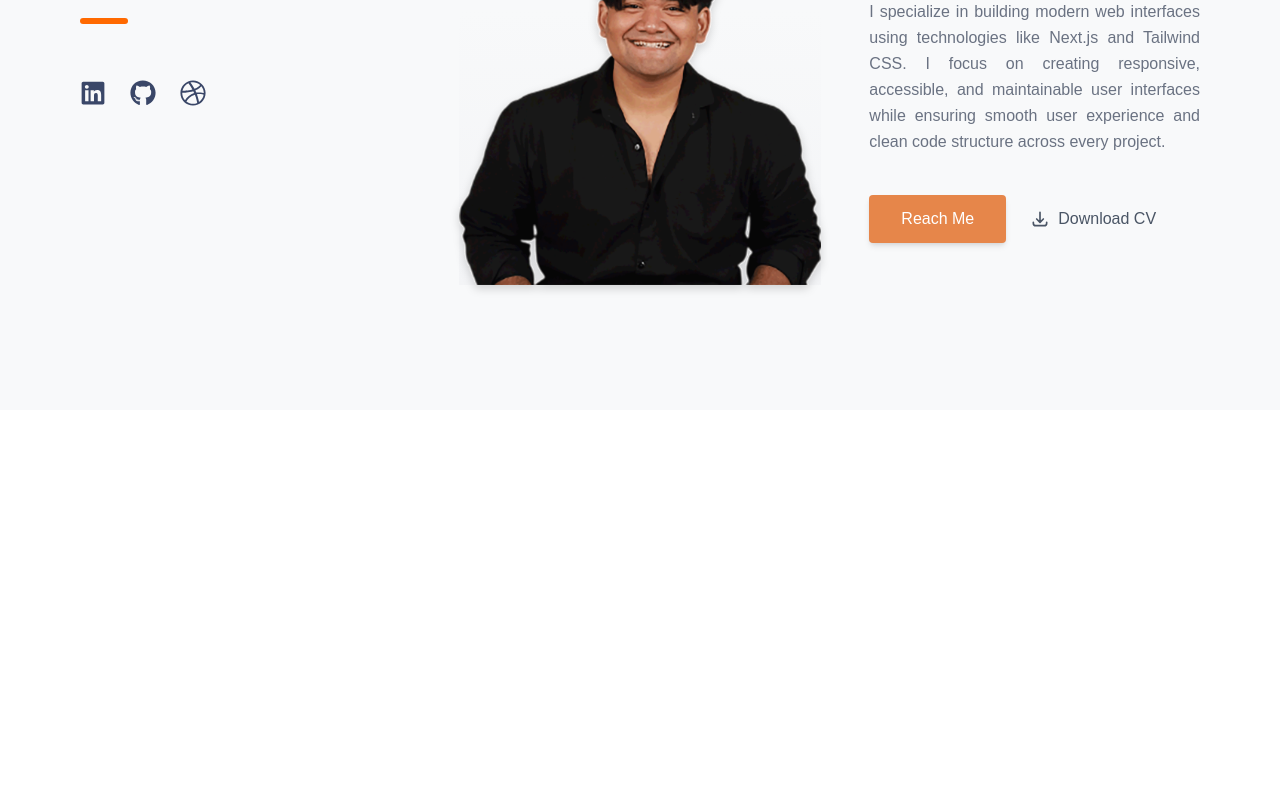
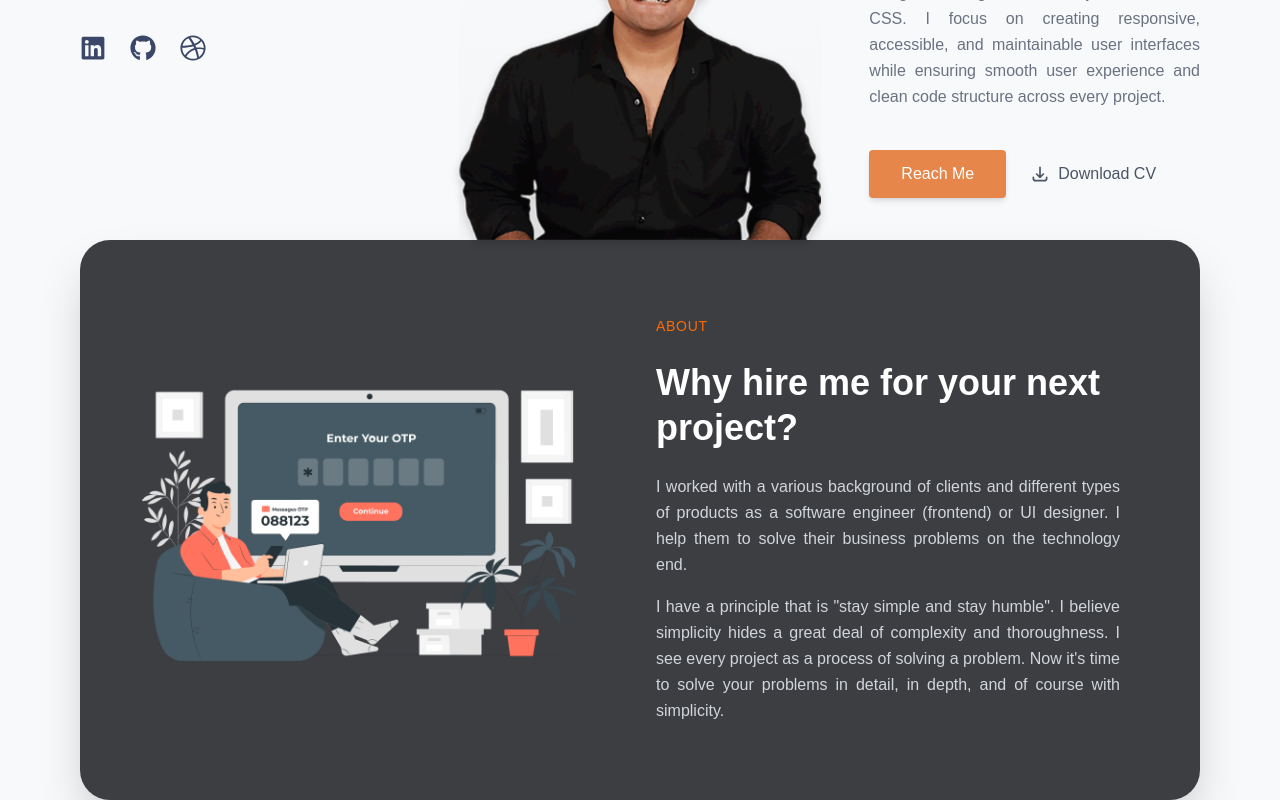
Before and after one commit to Termitenator/portfolio-interview, a Next.js app: page /en in a window 1280 px wide. Shown: the part 390-1190 px from the top of the page. Before the commit the page ends 800 px from the top, so only its background shows below. Built offline with nearby package versions, Linux system fonts and the light colour scheme.

Commit message:
Feat : About Section

```diff
--- /dev/null
+++ b/app/[locale]/components/about/component/AboutContent.tsx
@@ -0,0 +1,22 @@
+import { useTranslations } from "next-intl";
+
+export default function AboutContent() {
+  const t = useTranslations("About");
+
+  return (
+    <div className="flex flex-col justify-center space-y-6 text-white p-4 lg:pr-20">
+      <span className="text-orange-500 font-medium tracking-wider uppercase text-sm">
+        {t("badge")} {/* "About" */}
+      </span>
+
+      <h2 className="text-3xl lg:text-4xl font-bold leading-tight">
+        {t("title")} {/* "Why hire me for your next project?" */}
+      </h2>
+
+      <div className="space-y-4 text-gray-300 leading-relaxed text-justify">
+        <p>{t("description1")}</p>
+        <p>{t("description2")}</p>
+      </div>
+    </div>
+  );
+}
--- /dev/null
+++ b/app/[locale]/components/about/component/AboutImage.tsx
@@ -0,0 +1,17 @@
+import Image from "next/image";
+
+export default function AboutImage() {
+  return (
+    <div className="relative w-full flex justify-center items-center p-4 lg:p-10">
+      {/* Ganti dengan path ilustrasi kamu */}
+      <div className="relative w-full max-w-[600px] aspect-square">
+        <Image
+          src="/assets/illustration.png"
+          alt="Illustration"
+          fill
+          className="object-contain"
+        />
+      </div>
+    </div>
+  );
+}
--- /dev/null
+++ b/app/[locale]/components/about/page.tsx
@@ -0,0 +1,15 @@
+import AboutImage from "./component/AboutImage";
+import AboutContent from "./component/AboutContent";
+
+export default function AboutSection() {
+  return (
+    <section className="w-full mt-10 md:-mt-20 px-6 lg:px-20 bg-[#f8f9fa]">
+      <div className="max-w-6xl mx-auto bg-[#3d3e42] rounded-[30px] overflow-hidden shadow-2xl">
+        <div className="grid grid-cols-1 lg:grid-cols-2 gap-8 lg:gap-0 min-h-[500px]">
+          <AboutImage />
+          <AboutContent />
+        </div>
+      </div>
+    </section>
+  );
+}
--- a/app/[locale]/components/hero/page.tsx
+++ b/app/[locale]/components/hero/page.tsx
@@ -4,7 +4,7 @@ import RightSection from "./component/RightSection";
 
 export default function Hero() {
   return (
-    <section className="min-h-screen bg-[#f8f9fa] w-full flex items-start lg:items-center justify-center pt-36 pb-20 px-6 lg:py-20 lg:px-20 overflow-hidden">
+    <section className="h-auto bg-[#f8f9fa] w-full flex items-start lg:items-center justify-center pt-28 pb-0 px-6 lg:py-20 lg:px-20 overflow-hidden">
       <div className="max-w-7xl w-full grid grid-cols-1 lg:grid-cols-3 gap-12 lg:gap-4 items-center">
         <LeftSection />
         <CenterSection />
--- a/app/[locale]/page.tsx
+++ b/app/[locale]/page.tsx
@@ -1,9 +1,11 @@
 import Hero from "./components/hero/page";
+import AboutSection from "./components/about/page";
 
 export default function Home() {
   return (
     <section>
       <Hero />
+      <AboutSection />
     </section>
   );
 }
--- a/messages/en.json
+++ b/messages/en.json
@@ -6,5 +6,11 @@
     "description": "I specialize in building modern web interfaces using technologies like Next.js and Tailwind CSS. I focus on creating responsive, accessible, and maintainable user interfaces while ensuring smooth user experience and clean code structure across every project.",
     "reachMe": "Reach Me",
     "downloadCV": "Download CV"
+  },
+  "About": {
+    "badge": "About",
+    "title": "Why hire me for your next project?",
+    "description1": "I worked with a various background of clients and different types of products as a software engineer (frontend) or UI designer. I help them to solve their business problems on the technology end.",
+    "description2": "I have a principle that is \"stay simple and stay humble\". I believe simplicity hides a great deal of complexity and thoroughness. I see every project as a process of solving a problem. Now it's time to solve your problems in detail, in depth, and of course with simplicity."
   }
 }
--- a/messages/id.json
+++ b/messages/id.json
@@ -6,5 +6,11 @@
     "description": "Saya berspesialisasi dalam membangun antarmuka web modern menggunakan teknologi seperti Next.js dan Tailwind CSS. Saya fokus pada pembuatan antarmuka pengguna yang responsif, dapat diakses, dan mudah dipelihara sekaligus memastikan pengalaman pengguna yang lancar dan struktur kode yang bersih di setiap proyek.",
     "reachMe": "Hubungi Saya",
     "downloadCV": "Unduh CV"
+  },
+  "About": {
+    "badge": "Tentang",
+    "title": "Mengapa memilih saya untuk proyek Anda berikutnya?",
+    "description1": "Saya telah bekerja dengan berbagai latar belakang klien dan berbagai jenis produk sebagai software engineer (frontend) atau desainer UI. Saya membantu mereka menyelesaikan masalah bisnis dari sisi teknologi.",
+    "description2": "Saya memiliki prinsip yaitu \"tetap sederhana dan tetap rendah hati\". Saya percaya bahwa kesederhanaan menyembunyikan kompleksitas dan ketelitian yang luar biasa. Saya melihat setiap proyek sebagai proses penyelesaian masalah. Sekarang saatnya menyelesaikan masalah Anda secara mendetail, mendalam, dan tentu saja dengan kesederhanaan."
   }
 }
```
Also changed, not shown: public/assets/illustration.png (added).
